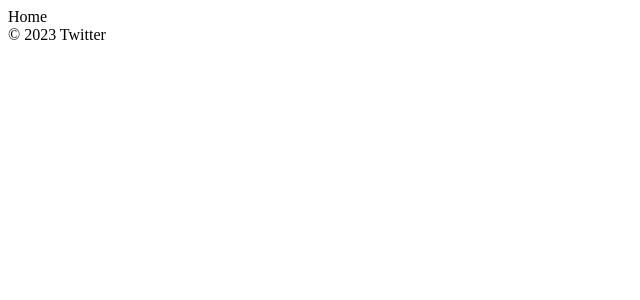
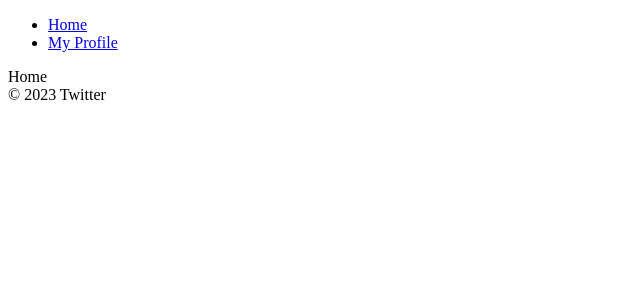
Before and after one commit to sihyuuun/twitter-clone, a React (Create React App) app: page /#/ in a window 1280 px wide. Shown: the top 300 px of the page, without its empty margins (0-640 px from the left). Built offline with nearby package versions, Linux system fonts and the light colour scheme; no server answers; sample sign-in values are in the browser's storage.

Commit message:
2.6 Log Out

```diff
--- /dev/null
+++ b/src/components/Navigation.js
@@ -0,0 +1,16 @@
+import React from "react";
+import { Link } from "react-router-dom";
+
+const Navigation = () => (
+  <nav>
+    <ul>
+      <li>
+        <Link to="/">Home</Link>
+      </li>
+      <li>
+        <Link to="/Profile">My Profile</Link>
+      </li>
+    </ul>
+  </nav>
+);
+export default Navigation;
--- a/src/components/Router.js
+++ b/src/components/Router.js
@@ -1,18 +1,30 @@
 import React from "react";
-import { HashRouter as Router, Route, Routes } from "react-router-dom";
+import {
+  HashRouter as Router,
+  Navigate,
+  Route,
+  Routes,
+} from "react-router-dom";
 import Auth from "../routes/Auth";
 import Home from "../routes/Home";
+import Profile from "routes/Profile";
+import Navigation from "components/Navigation";
 
 const AppRouter = ({ isLoggedIn }) => {
   return (
     <Router>
+      {isLoggedIn && <Navigation />}
       <Routes>
         {isLoggedIn ? (
           <>
             <Route exact path="/" element={<Home />}></Route>
+            <Route exact path="/profile" element={<Profile />}></Route>
           </>
         ) : (
-          <Route exact path="/" element={<Auth />}></Route>
+          <>
+            <Route exact path="/" element={<Auth />}></Route>
+            <Route path="*" element={<Navigate replace to="/" />} />
+          </>
         )}
       </Routes>
     </Router>
--- a/src/routes/Profile.js
+++ b/src/routes/Profile.js
@@ -1,4 +1,17 @@
+import { authService } from "fbase";
 import React from "react";
-const Profile = () => <span>Profile</span>;
+import { useNavigate } from "react-router-dom";
+const Profile = () => {
+  const navigate = useNavigate();
+  const onLogOutClick = () => {
+    authService.signOut();
+    navigate("/");
+  };
+  return (
+    <>
+      <button onClick={onLogOutClick}>Log Out</button>
+    </>
+  );
+};
 
 export default Profile;
```
